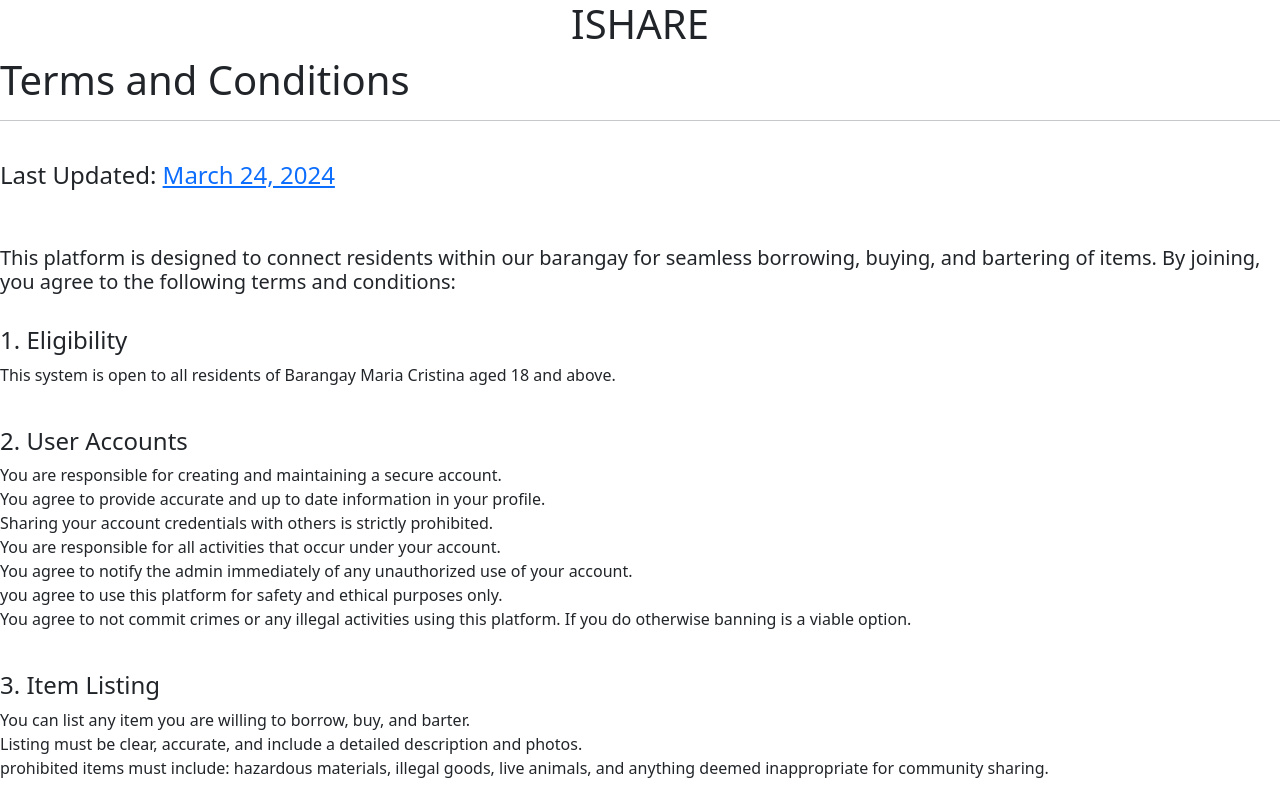
After one commit to Jolo-Canete/1SHARE, a PHP site: the page made by htdocs/Terms & privacy/terms_condition.html in a window 1280 px wide. The commit adds this page. Run offline with PHP 8.4, Linux system fonts and the light colour scheme.

Commit message:
Terms and Uses [Not done yet]

```diff
--- /dev/null
+++ b/htdocs/Terms & privacy/terms_condition.html
@@ -0,0 +1,70 @@
+<!DOCTYPE html>
+<html lang="en">
+<head>
+    <meta charset="UTF-8">
+    <meta name="viewport" content="width=device-width, initial-scale=1.0">
+    <title>Document</title>
+    <link href="https://cdn.jsdelivr.net/npm/bootstrap@5.3.3/dist/css/bootstrap.min.css" rel="stylesheet" integrity="sha384-QWTKZyjpPEjISv5WaRU9OFeRpok6YctnYmDr5pNlyT2bRjXh0JMhjY6hW+ALEwIH" crossorigin="anonymous">
+
+</head>
+<body>
+    <center><h1>ISHARE</h1></center>
+    <h1>Terms and Conditions</h1>
+    <hr><br>
+    <h4>Last Updated: <a href="#">March 24, 2024</a></h4><br><br>
+    <h5>This platform is designed to connect residents within our barangay for seamless  borrowing, buying, and bartering of items. By joining, you agree to the following terms and conditions:</h5> <br>
+
+    <h4>1. Eligibility</h4>
+    <p>This system is open to all residents of Barangay Maria Cristina aged 18 and above.</p>
+    <br>
+    <h4>2. User Accounts</h4>
+    <p>
+        You are responsible for creating and maintaining a secure account. <br>
+        You agree to provide accurate and up to date information in  your profile. <br>
+        Sharing your account credentials with others is strictly prohibited. <br>
+        You are responsible for all activities that occur under your account. <br>
+        You agree to notify the admin immediately of any unauthorized use of your account. <br>
+        you agree to use this platform for safety and ethical purposes only. <br>
+        You agree to not commit crimes or any illegal activities using this platform. If you do otherwise banning is a viable option. <br>
+    </p>
+    <br>
+    <h4>3. Item Listing</h4>
+    <p>
+        You can list any item you are willing to borrow, buy, and barter. <br>
+        Listing must be clear, accurate, and include a detailed description and photos. <br>
+        prohibited items must include: hazardous materials, illegal goods, live animals, and anything deemed inappropriate for community sharing.
+    </p>
+
+
+
+
+
+
+
+
+
+
+
+
+
+
+
+
+
+
+
+
+
+
+
+
+
+
+
+
+
+
+    <script src="https://cdn.jsdelivr.net/npm/@popperjs/core@2.11.8/dist/umd/popper.min.js" integrity="sha384-I7E8VVD/ismYTF4hNIPjVp/Zjvgyol6VFvRkX/vR+Vc4jQkC+hVqc2pM8ODewa9r" crossorigin="anonymous"></script>
+    <script src="https://cdn.jsdelivr.net/npm/bootstrap@5.3.3/dist/js/bootstrap.min.js" integrity="sha384-0pUGZvbkm6XF6gxjEnlmuGrJXVbNuzT9qBBavbLwCsOGabYfZo0T0to5eqruptLy" crossorigin="anonymous"></script>
+</body>
+</html>
--- a/htdocs/login.php
+++ b/htdocs/login.php
@@ -145,6 +145,10 @@
                                                             <label for="confirm_new_password" class="form-label">Confirm New Password</label>
                                                             <input type="password" class="form-control" id="confirm_new_password" name="password2" placeholder="Confirm new password" aria-label="Confirm new password">
                                                         </div>
+                                                        <div class="mb-3">
+                                                            <label for="confirm_SignUp" class="form-label" >By clicking Sign Up, you agree to our <a href="Terms & privacy/terms_condition.html">Terms,</a> and <a href=""> Privacy Policy.</a> You may wait for the Confirmation of your account through your local SK Chairman.</label>
+                                                        </div>
+
                                                     </div>
                                                 </div>
                                                 <div class="modal-footer">
```
